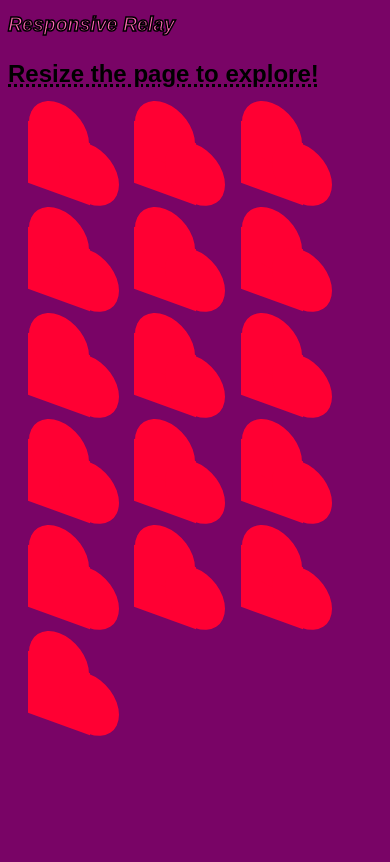
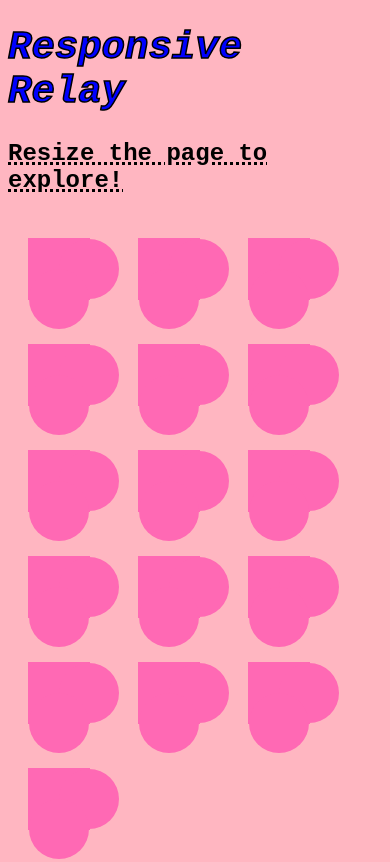
Before and after one commit to marieotsuka/int-sp23-relay, a plain HTML site: page index.html in a window 390 px wide. Drawn offline with Linux system fonts and the light colour scheme.

Commit message:
Update relay.css

```diff
--- a/relay.css
+++ b/relay.css
@@ -131,7 +131,30 @@ p{
 
 }
 @media only screen and (max-width: 1000px){
-
+body {
+  background-color: lightpink;
+}
+.heart{
+  background-color: hotpink;
+  transform: rotate(90deg);
+  transition: transform 1000ms ease-in-out,filter 1000ms ease-in-out, background-color 1000ms ease-in-out;
+}
+.heart: hover{
+background-color: red;
+transform: rotate(270deg);
+filter: blur(10px);
+}
+h1{
+  font-size: 300%;
+  font-family: monospace;
+  color: blue;
+}
+h1: hover{
+  color: white;
+}
+body{
+  font-family: monospace;
+}
 }
 @media only screen and (max-width: 900px){
 
```
